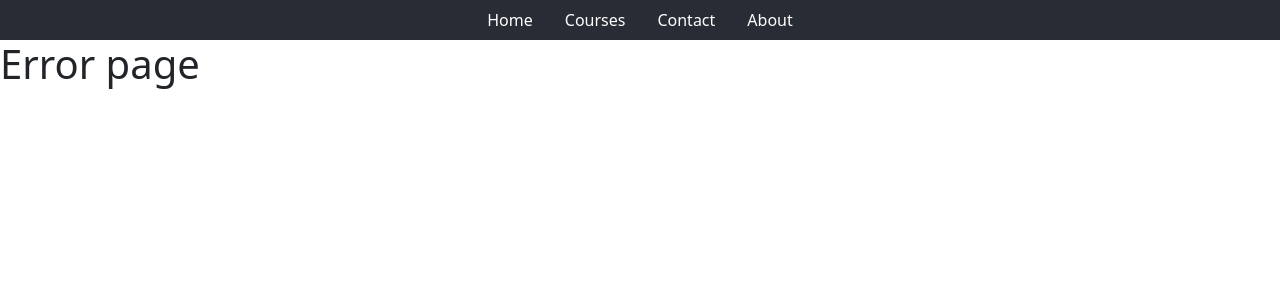
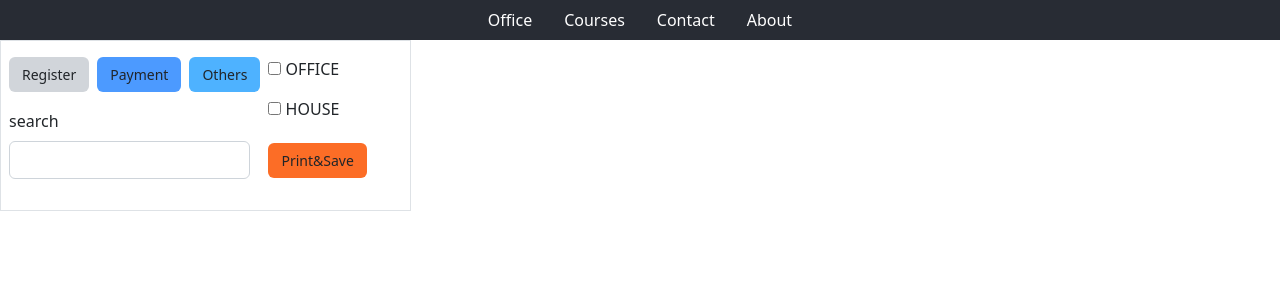
Before and after one commit to Abdul-Muhith/NBTI, a React (Vite) app: page /office in a window 1280 px wide. Shown: the top 300 px of the page. Built offline with nearby package versions, Linux system fonts and the light colour scheme.

Commit message:
statically6 office designed and related router managed

```diff
--- a/index.html
+++ b/index.html
@@ -3,7 +3,7 @@
 
 <head>
   <meta charset="UTF-8" />
-  <link rel="icon" type="image/svg+xml" href="/vite.svg" />
+  <!-- <link rel="icon" type="image/svg+xml" href="/vite.svg" /> -->
   <meta name="viewport" content="width=device-width, initial-scale=1.0" />
   <title>NBTI App</title>
 </head>
--- a/package.json
+++ b/package.json
@@ -11,6 +11,7 @@
   },
   "dependencies": {
     "bootstrap": "^5.2.3",
+    "font-awesome": "^4.7.0",
     "react": "^18.2.0",
     "react-bootstrap": "^2.7.4",
     "react-dom": "^18.2.0",
--- a/src/App.jsx
+++ b/src/App.jsx
@@ -2,6 +2,7 @@ import { useState } from 'react'
 import reactLogo from './assets/react.svg'
 import viteLogo from '/vite.svg'
 import 'bootstrap/dist/css/bootstrap.min.css'
+import 'font-awesome/css/font-awesome.min.css'
 import './App.css'
 
 import Routes from './routes'
--- a/src/layout/Navbar.jsx
+++ b/src/layout/Navbar.jsx
@@ -5,7 +5,7 @@ import './Navbar.css'
 export default function Navbar() {
     return (
         <nav>
-            <Link className='nav-link' to='/'>Home</Link>
+            <Link className='nav-link' to='/office'>Office</Link>
             <Link className='nav-link' to='/courses'>Courses</Link>
             <Link className='nav-link' to='/contact'>Contact</Link>
             <Link className='nav-link' to='/about'>About</Link>
--- a/src/pages/home/index.jsx
+++ /dev/null
@@ -1,27 +0,0 @@
-import React from 'react'
-import './home.css'
-
-export default function index() {
-    return (
-        <div class="col-md-6 col-lg-4  mb-3">
-            <div class="d-flex border py-3 px-2">
-                <div>
-                    <div class="top-left-btn">
-                        <a class="bgFour btn mb-1" href="#">Register</a>
-                        <a class="bgTwo btn mb-1" href="#">Payment</a>
-                        <a class="bgThree btn mb-1" href="#">Others</a>
-                        <div class="search-box">
-                            <label class="form-label" for="">search</label>
-                            <input class="form-control" type="text" />
-                        </div>
-                    </div>
-                </div>
-                <div>
-                    <p><input type="checkbox" /> OFFICE</p>
-                    <p><input type="checkbox" /> HOUSE</p>
-                    <p><button class="btn btn-success search-box-btn">Print&Save</button></p>
-                </div>
-            </div>
-        </div>
-    )
-}
--- /dev/null
+++ b/src/pages/office/OfficeButtons.jsx
@@ -0,0 +1,29 @@
+import React, { useState } from 'react'
+import { Link } from 'react-router-dom'
+import './office.css'
+
+export default function OfficeButtons() {
+
+    return (
+        <div className="col-md-6 col-lg-4  mb-3">
+            <div className="d-flex border py-3 px-2">
+                <div>
+                    <div className="top-left-btn">
+                        <Link to='register' className="bgFour btn mb-1">Register</Link>
+                        <Link to='payment' className="bgTwo btn mb-1">Payment</Link>
+                        <Link to='others' className="bgThree btn mb-1">Others</Link>
+                        <div className="search-box">
+                            <label className="form-label">search</label>
+                            <input className="form-control" type="text" />
+                        </div>
+                    </div>
+                </div>
+                <div>
+                    <p><input type="checkbox" /> OFFICE</p>
+                    <p><input type="checkbox" /> HOUSE</p>
+                    <p><button className="bgOne btn search-box-btn">Print&Save</button></p>
+                </div>
+            </div>
+        </div>
+    )
+}
--- /dev/null
+++ b/src/pages/office/index.jsx
@@ -0,0 +1,31 @@
+import React, { useState } from 'react'
+import { Link } from 'react-router-dom'
+import './office.css'
+
+export default function index() {
+    const [officeButton, setOfficeButton] = useState('register', 'payment', 'others')
+
+
+    return (
+        <div className="col-md-6 col-lg-4  mb-3">
+            <div className="d-flex border py-3 px-2">
+                <div>
+                    <div className="top-left-btn">
+                        <Link to='register' className="bgFour btn mb-1">Register</Link>
+                        <Link to='payment' className="bgTwo btn mb-1">Payment</Link>
+                        <Link to='others' className="bgThree btn mb-1">Others</Link>
+                        <div className="search-box">
+                            <label className="form-label">search</label>
+                            <input className="form-control" type="text" />
+                        </div>
+                    </div>
+                </div>
+                <div>
+                    <p><input type="checkbox" /> OFFICE</p>
+                    <p><input type="checkbox" /> HOUSE</p>
+                    <p><button className="bgOne btn search-box-btn">Print&Save</button></p>
+                </div>
+            </div>
+        </div>
+    )
+}
--- a/src/routes/index.jsx
+++ b/src/routes/index.jsx
@@ -4,14 +4,16 @@ import { BrowserRouter, Routes, Route } from 'react-router-dom'
 import Navbar from '../layout/Navbar'
 // pages
 import Error from '../pages/error'
-import Home from '../pages/home'
+import Office from '../pages/office'
+import OfficeButtons from '../pages/office/OfficeButtons'
 
 export default function index() {
     return (
         <BrowserRouter>
             <Navbar />
             <Routes>
-                <Route path='/' element={<Home />} />
+                <Route path='/office' element={<Office />} />
+                <Route path='/office/:officeButton' element={<OfficeButtons />} />
                 <Route path='/*' element={<Error />} />
             </Routes>
         </BrowserRouter>
```
Also changed, not shown: src/pages/office/office.css (renamed from src/pages/home/home.css), 1 other file (tests, documents, lock files or other folders).
